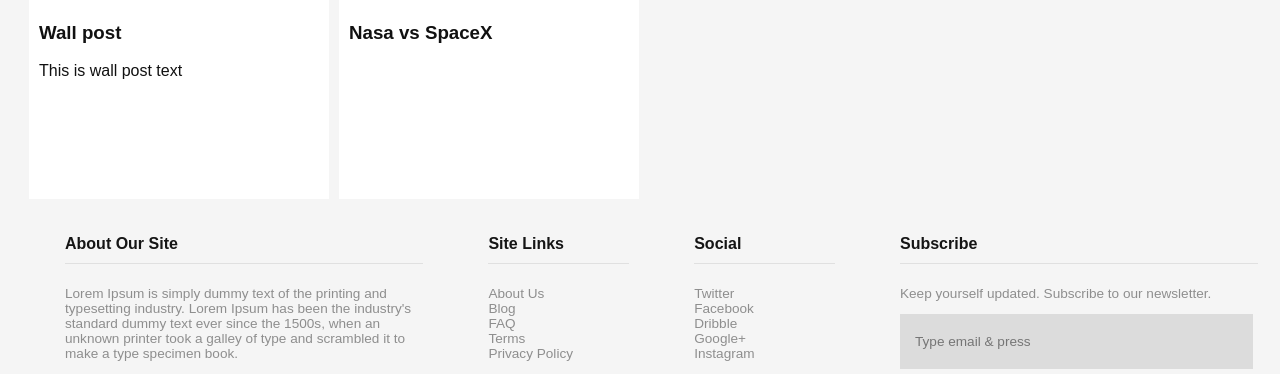
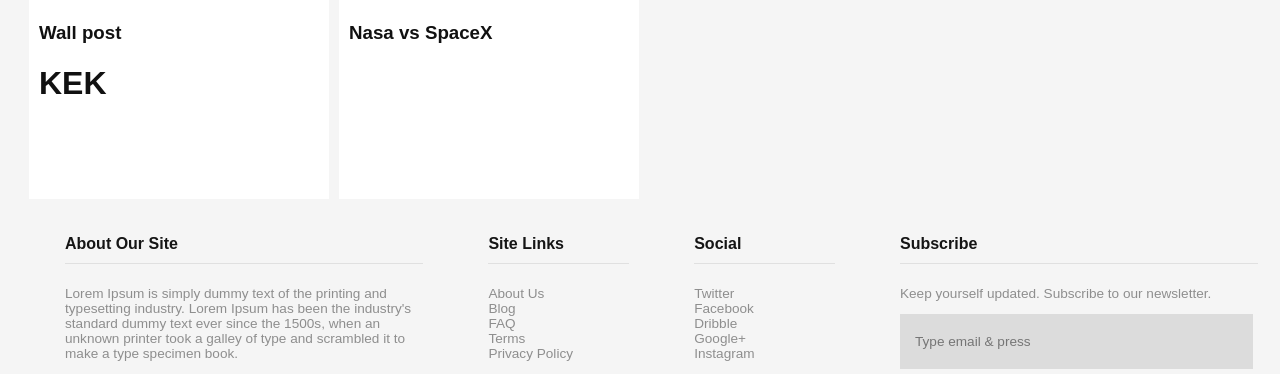
Before and after one commit to xAsmodeix/Blog, a Django app: page / in a window 1280 px wide. Shown: the part 946-1320 px from the top of the page. Run offline with Django 3.2, Linux system fonts and the light colour scheme.

Commit message:
Kek is added

```diff
--- a/templates/index.html
+++ b/templates/index.html
@@ -100,7 +100,7 @@
 					</a>
 					<div class="post-content">
 						<h3>Wall post</h3>
-						<p>This is wall post text</p>
+						<p>This is wall post text kek</p>
 					</div>
 				</div>
 				<div class="wall-post">
@@ -117,7 +117,7 @@
 					</a>
 					<div class="post-content">
 						<h3>Wall post</h3>
-						<p>This is wall post text</p>
+						<p><h1>KEK</h1></p>
 					</div>
 				</div>
 				<div class="wall-post">
```
